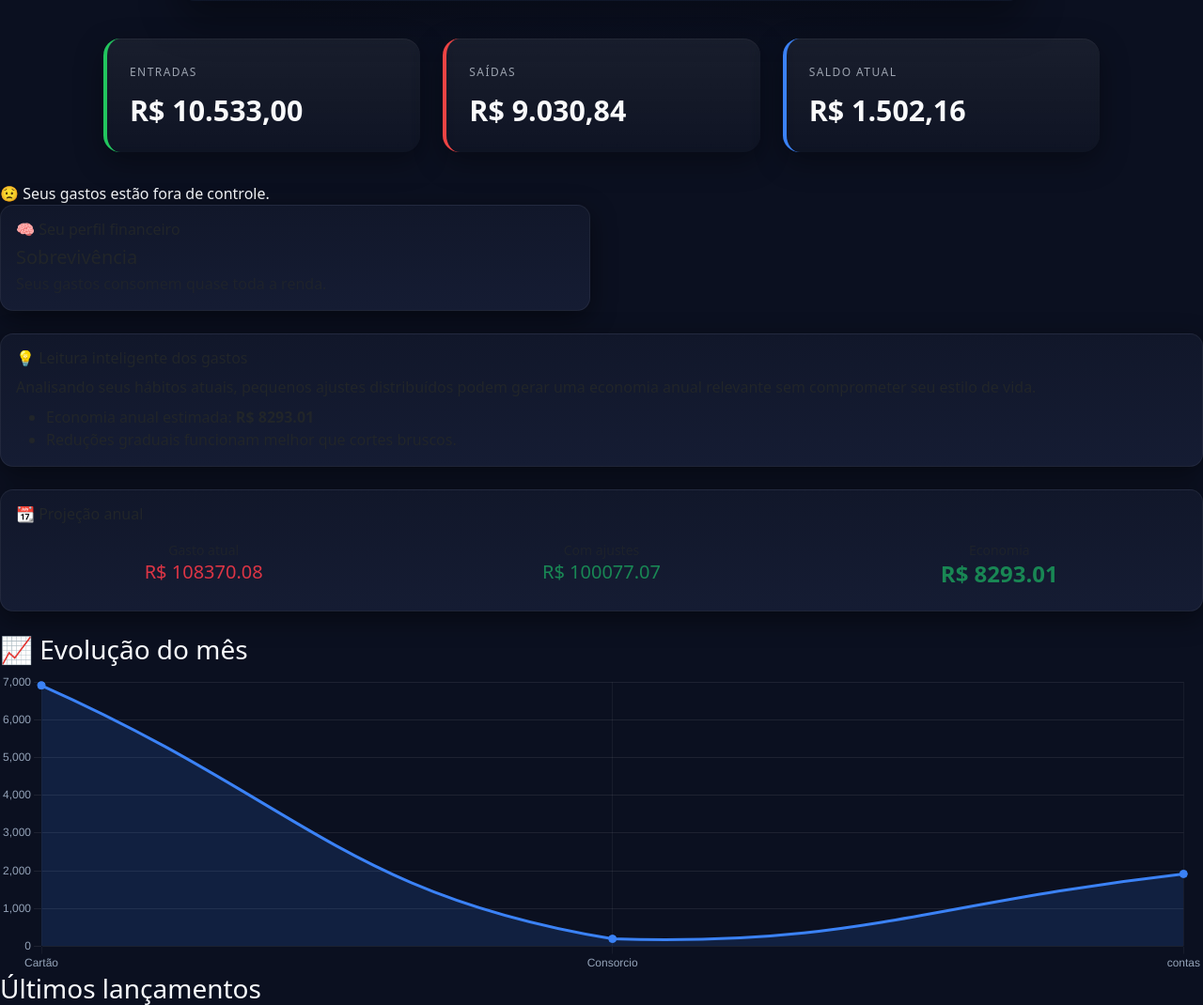
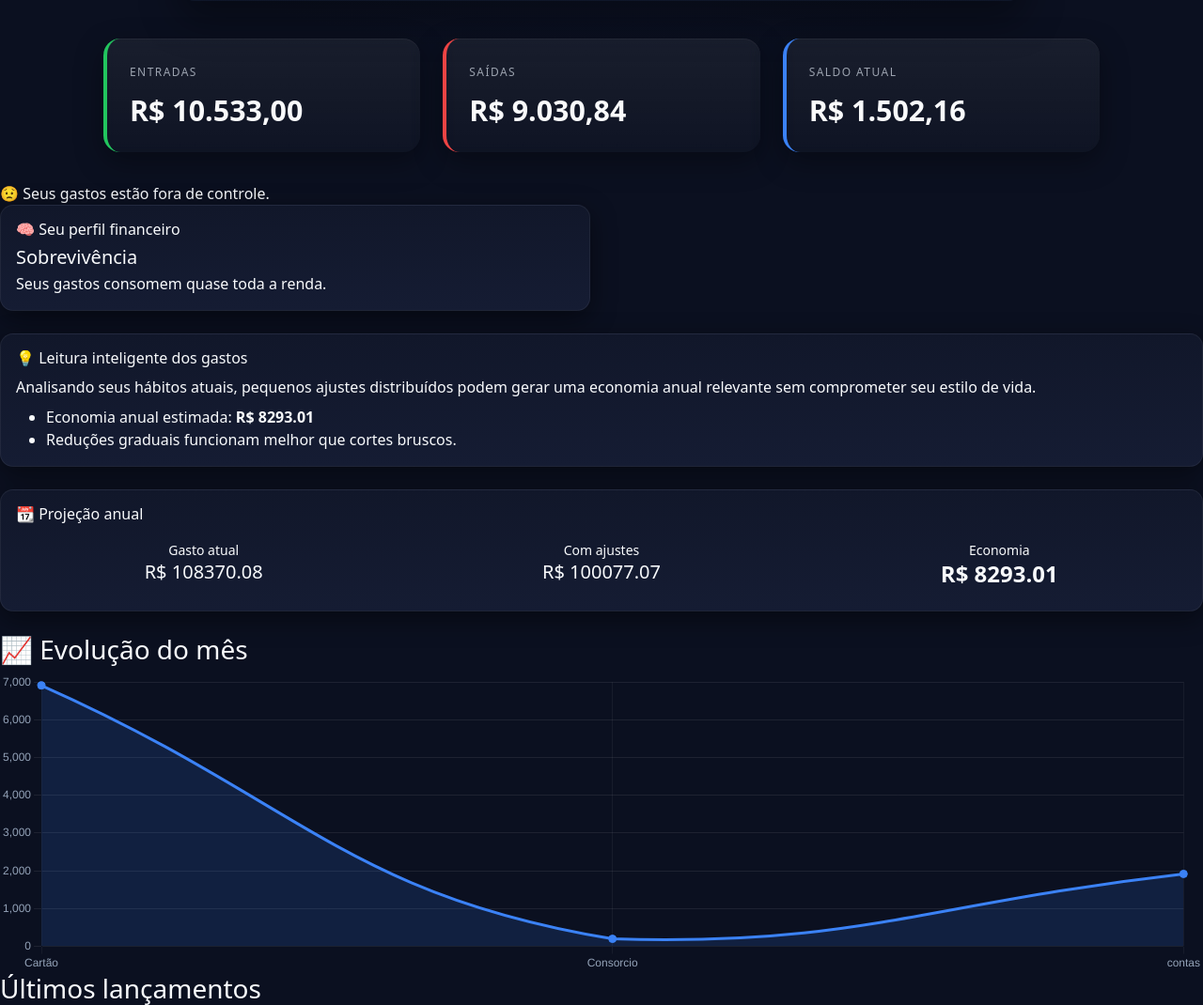
Before and after one commit to matheuspires1310-del/controle-financeiro, a Django app: page / in a window 1280 px wide. Shown: the part 266-1336 px from the top of the page at 94% size. Run offline with Django 5.2, Linux system fonts and the light colour scheme; a user stored in the database is signed in; data comes from the database, SQL or seed files in the repository.

Commit message:
ajustar letras

```diff
--- a/core/static/core/css/dashboard.css
+++ b/core/static/core/css/dashboard.css
@@ -367,3 +367,53 @@ canvas {
   font-size: .85rem;
   color: #94a3b8;
 }
+
+/* =====================
+   HUMOR FINANCEIRO
+===================== */
+.humor-financeiro {
+  background: linear-gradient(135deg, var(--bg-card), var(--bg-card-soft));
+  border-radius: var(--radius);
+  padding: 18px 22px;
+  box-shadow: var(--shadow-soft);
+  color: var(--text-main);
+  font-weight: 500;
+  display: flex;
+  align-items: center;
+  gap: 10px;
+}
+
+.humor-financeiro span {
+  font-size: 1.2rem;
+}
+
+/* =====================
+   TEXTO VISÍVEL
+===================== */
+.card,
+.card p,
+.card li,
+.card small,
+.card span,
+.card h1,
+.card h2,
+.card h3,
+.card h4,
+.card h5,
+.card h6 {
+  color: var(--text-main) !important;
+}
+
+.insight-card,
+.insight-card p,
+.insight-card li {
+  color: var(--text-main);
+}
+
+.projecao-card span {
+  color: var(--text-soft);
+}
+
+.projecao-card strong {
+  font-weight: 700;
+}
```
